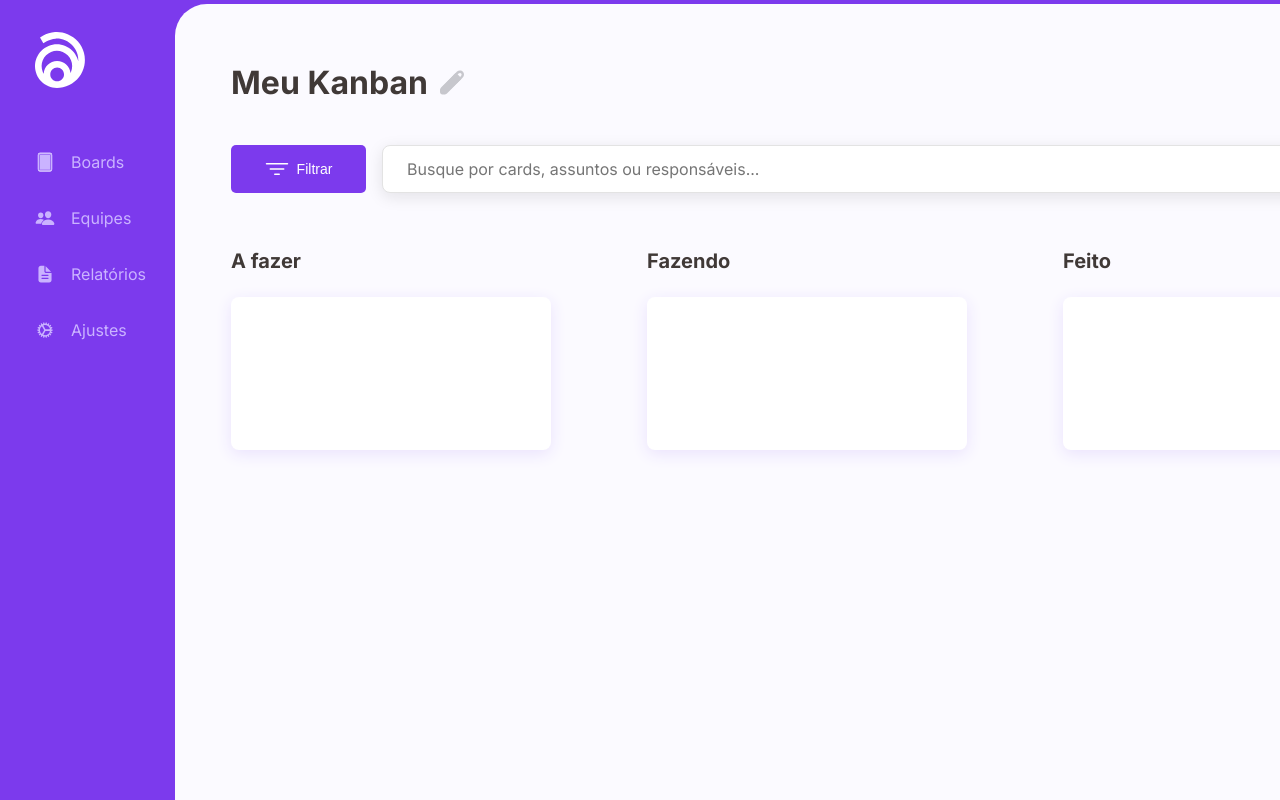
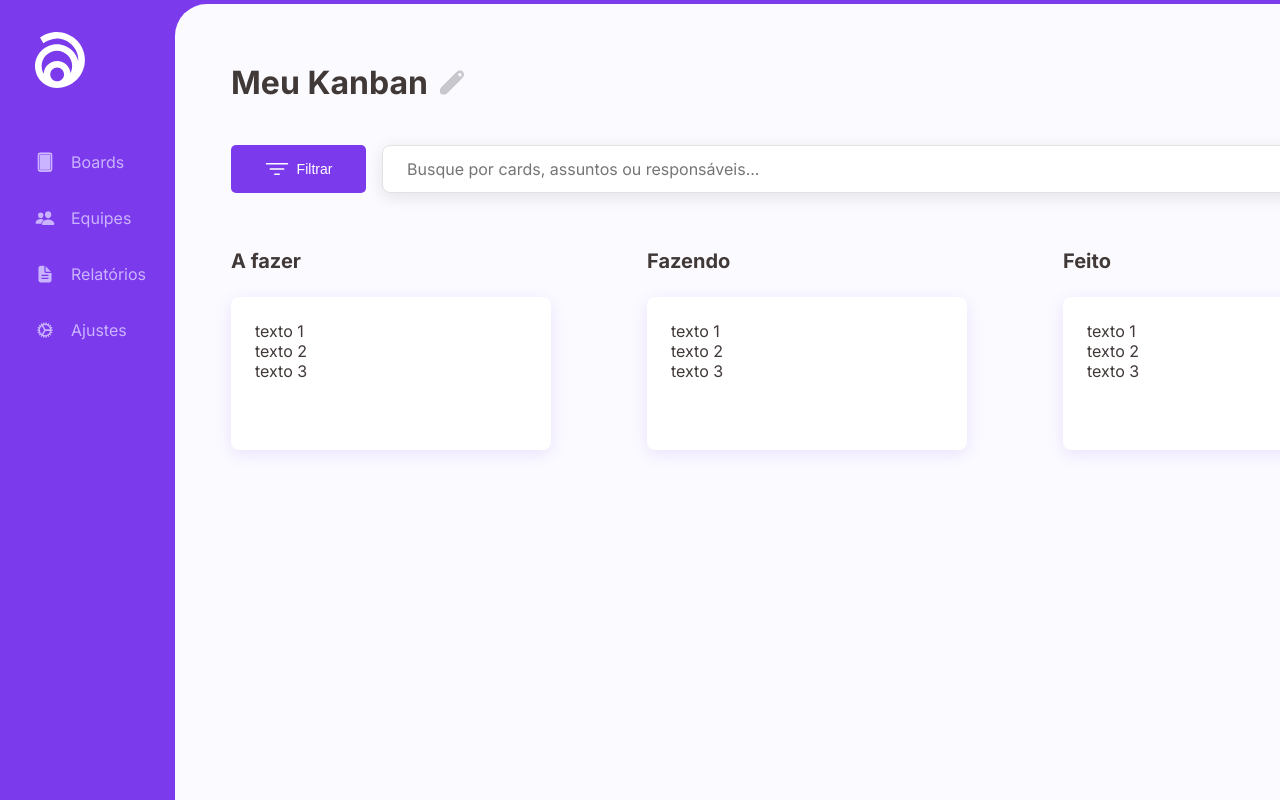
Before and after one commit to Guilherme-RNovaes/meu-kanban, a React (Create React App) app: page / in a window 1280 px wide. Shown: the top 800 px of the page. Built offline with nearby package versions, Linux system fonts and the light colour scheme.

Commit message:
Efetuando testes nos primeiros cards

```diff
--- a/src/components/Card/index.jsx
+++ b/src/components/Card/index.jsx
@@ -4,7 +4,11 @@ import './styles.css'
 function Card() {
   return (
     <div className='card-container'>
-
+        <div className="card-content">
+          <p>texto 1</p>
+          <p>texto 2</p>
+          <p>texto 3</p>
+        </div>
     </div>
   )
 }
--- a/src/components/Card/styles.css
+++ b/src/components/Card/styles.css
@@ -10,3 +10,7 @@
     box-shadow: 0px 4px 16px #EAE2FD;
     border-radius: 8px;
 }
+
+.card-content {
+    gap: 10px;
+}
```
